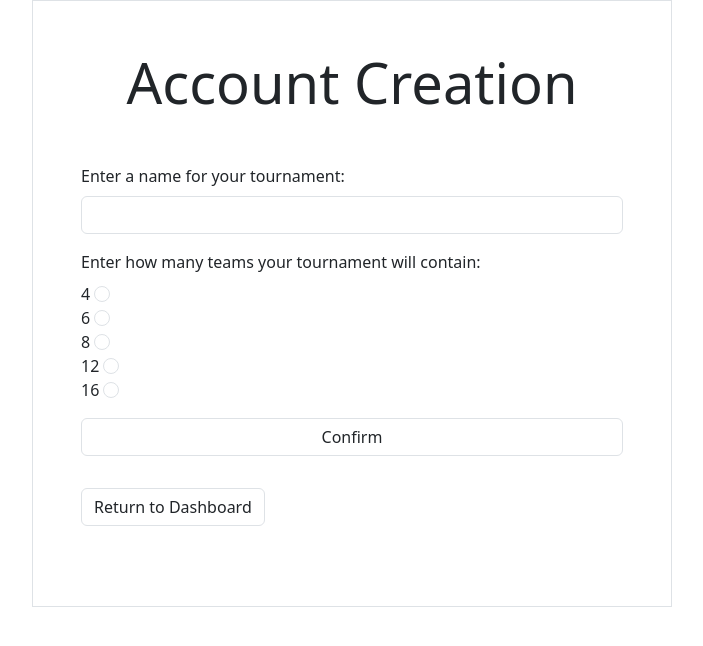
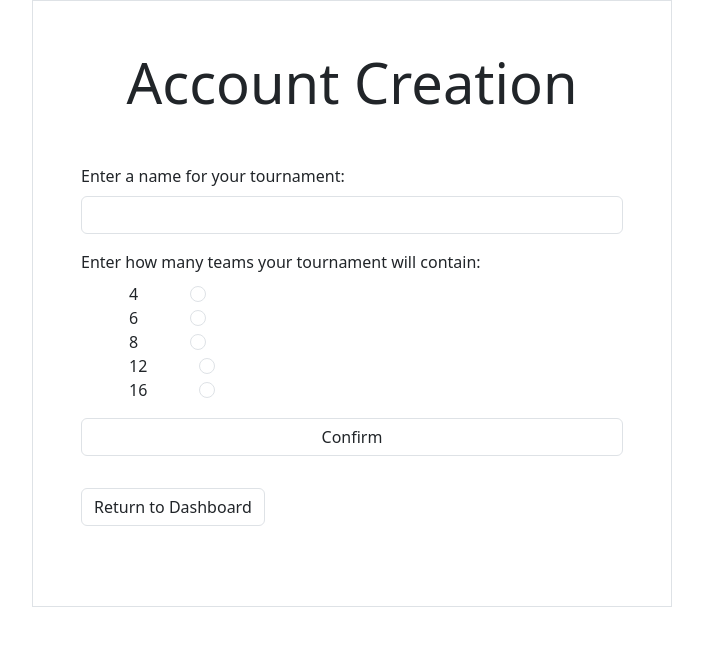
Before and after one commit to Ben-Wright-23/NEA-Project, a Flask app: page /creationForm in a window 1280 px wide. Shown: the top 646 px of the page, without its empty margins (288-991 px from the left). Run offline with Flask 3, Linux system fonts and the light colour scheme.

Commit message:
Finished testing and fixes for tournament creation

```diff
--- a/routes/dashboard.py
+++ b/routes/dashboard.py
@@ -10,5 +10,7 @@ def dashboard():
     #defines the function
     session["accountDeletionError"] = ""
     #clears the error with account deletion when leaving that page so it doesn't reappear when the delete account page is reloaded
+    session["tournamentCreationError"] = ""
+    # clears the error with tournament creation when leaving loading the dashboard so it doesn't reappear when the tournament creation page is reloaded
     return render_template("Dashboard.html")
     #loads the dashboard.html page
--- a/templates/creationForm.html
+++ b/templates/creationForm.html
@@ -24,15 +24,16 @@
         </div>
         <div class = "mb-3">
             <label class = "form-label text-dark" for = "numTeams">Enter how many teams your tournament will contain: </label><br>
-            <label class="form-check-label mr-5" for="4">4</label>
-            <input class="form-check-input" type="radio" id="4" name="numTeams" value="4"><br>
-            <label class="form-check-label mr-5" for="6">6</label>
+            <label class="form-check-label mx-5" for="4">4</label>
+            <input class="form-check-input" type="radio" id="4" name="numTeams" value="4" required><br>
+            <!-- Required makes it so an option must be selected -->
+            <label class="form-check-label mx-5" for="6">6</label>
             <input class="form-check-input" type="radio" id="6" name="numTeams" value="6"><br>
-            <label class="form-check-label mr-5" for="8">8</label>
+            <label class="form-check-label mx-5" for="8">8</label>
             <input class="form-check-input" type="radio" id="8" name="numTeams" value="8"><br>
-            <label class="form-check-label mr-5" for="12">12</label>
+            <label class="form-check-label mx-5" for="12">12</label>
             <input class="form-check-input" type="radio" id="12" name="numTeams" value="12"><br>
-            <label class="form-check-label mr-5" for="16">16</label>
+            <label class="form-check-label mx-5" for="16">16</label>
             <input class="form-check-input" type="radio" id="16" name="numTeams" value="16">
             <!-- Creates labelled list of options for users to select one option of how many teams their tournament will contain with design to closely match the wireframe design -->
         </div>
```
Also changed, not shown: appData.db.
